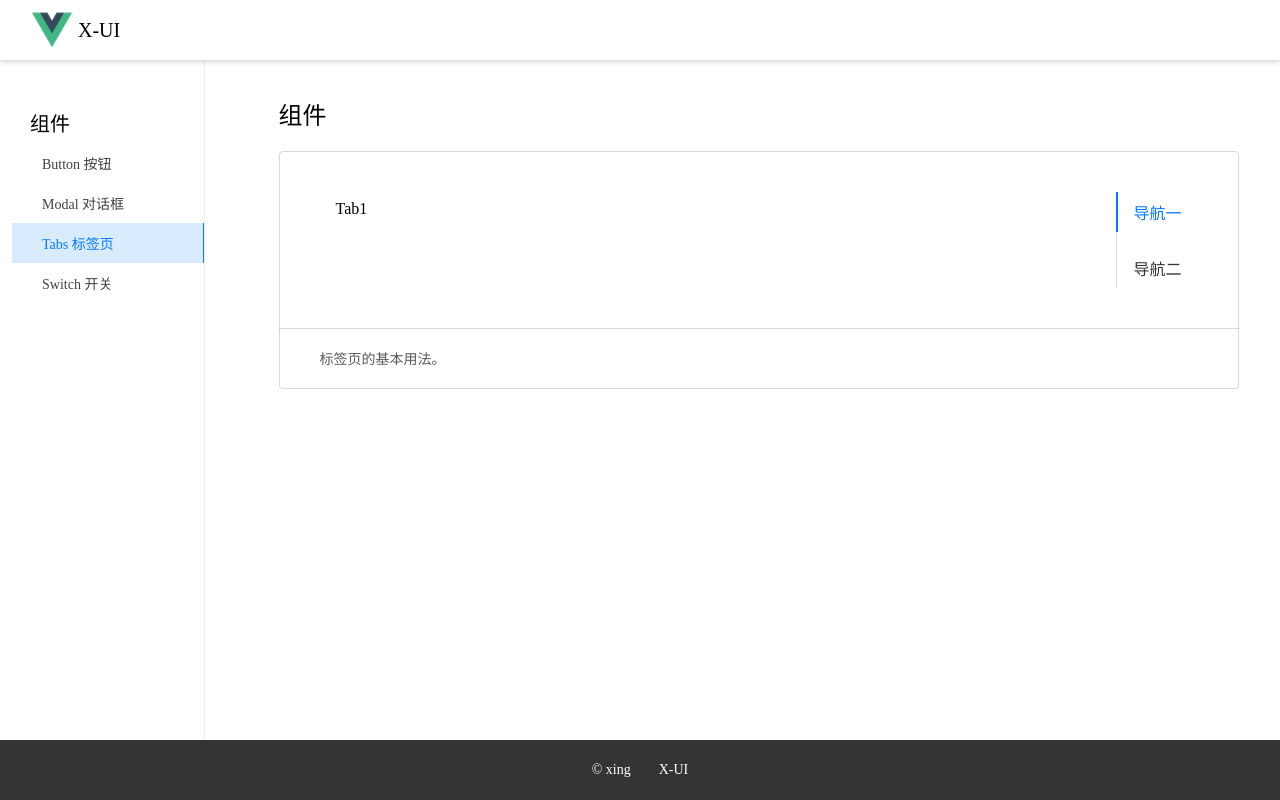
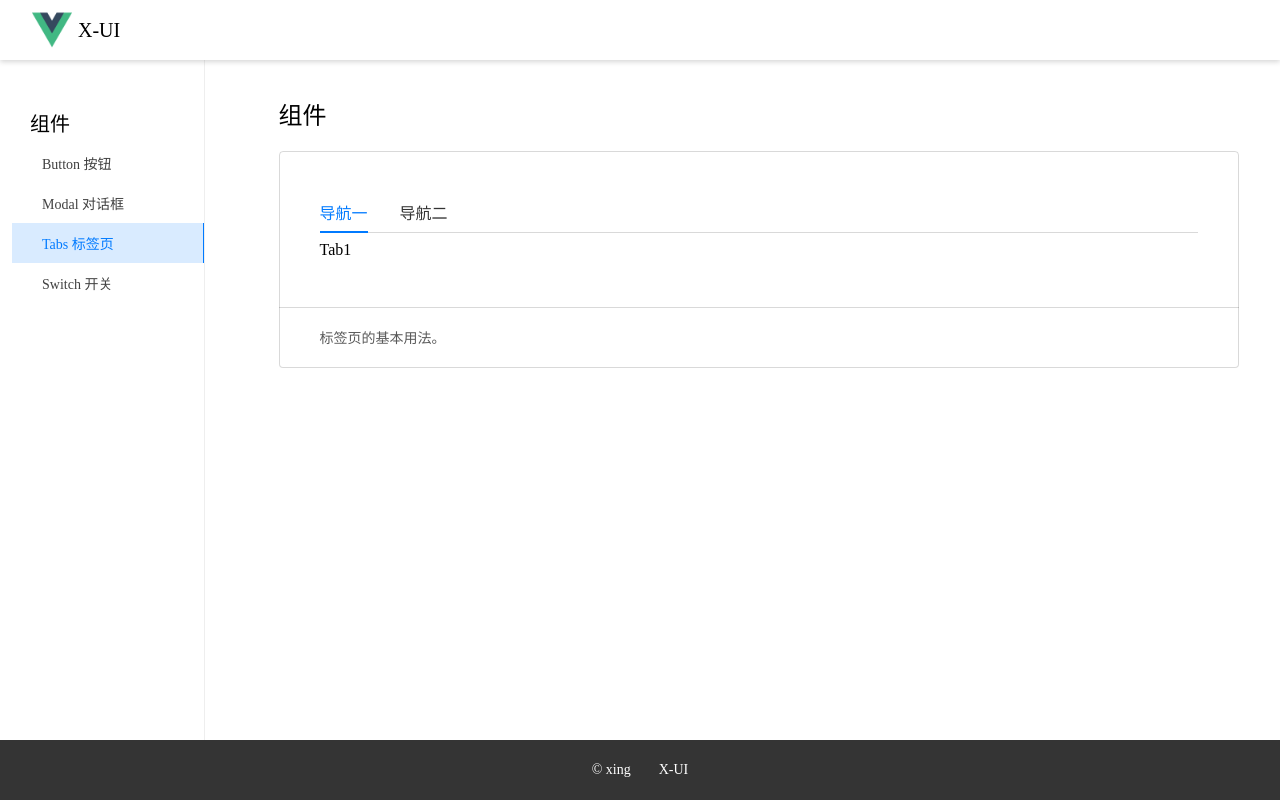
Before and after one commit to wuwenxing0912/vue3-ui, a Vue app: page /#/components/tabs in a window 1280 px wide. Built offline with nearby package versions, Linux system fonts and the light colour scheme.

Commit message:
完善样式

```diff
--- a/src/components/Tabs/Tabs.vue
+++ b/src/components/Tabs/Tabs.vue
@@ -33,7 +33,7 @@ export default {
     },
     direction: {
       type: String,
-      default: "right",
+      default: "top",
       validator(value) {
         return ["top", "left", "bottom", "right"].includes(value);
       },
@@ -132,7 +132,7 @@ $border-color: #d9d9d9;
       & .x-tabs-nav-item-underline {
         left: 0;
         bottom: -1px;
-        height: 3px;
+        height: 2px;
       }
     }
     & .x-tabs-content {
@@ -149,7 +149,7 @@ $border-color: #d9d9d9;
       & .x-tabs-nav-item {
         padding: 8px 16px;
         margin-bottom: 16px;
-        &:last-child {
+        &:last-of-type {
           margin-bottom: 0;
         }
       }
@@ -181,7 +181,7 @@ $border-color: #d9d9d9;
         top: 0;
         left: 0;
         bottom: -1px;
-        height: 3px;
+        height: 2px;
       }
     }
     & .x-tabs-content {
```
